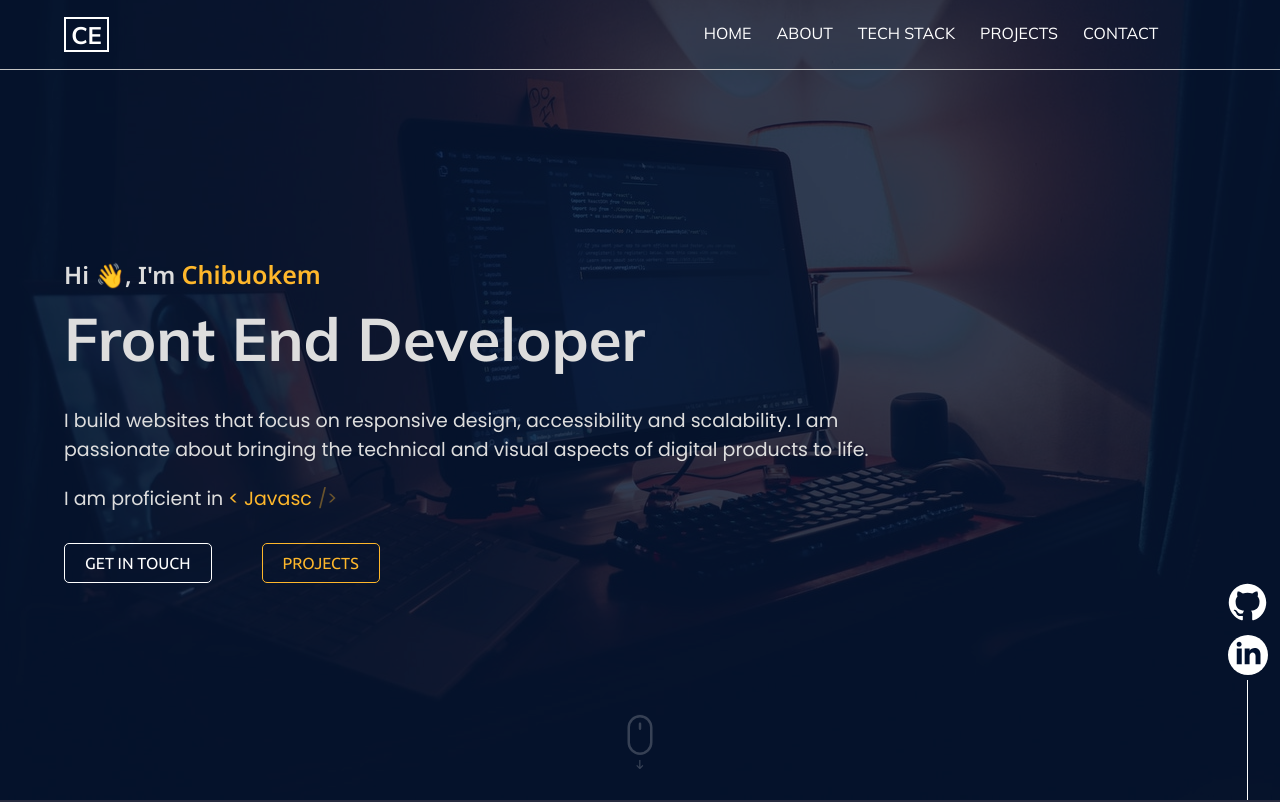
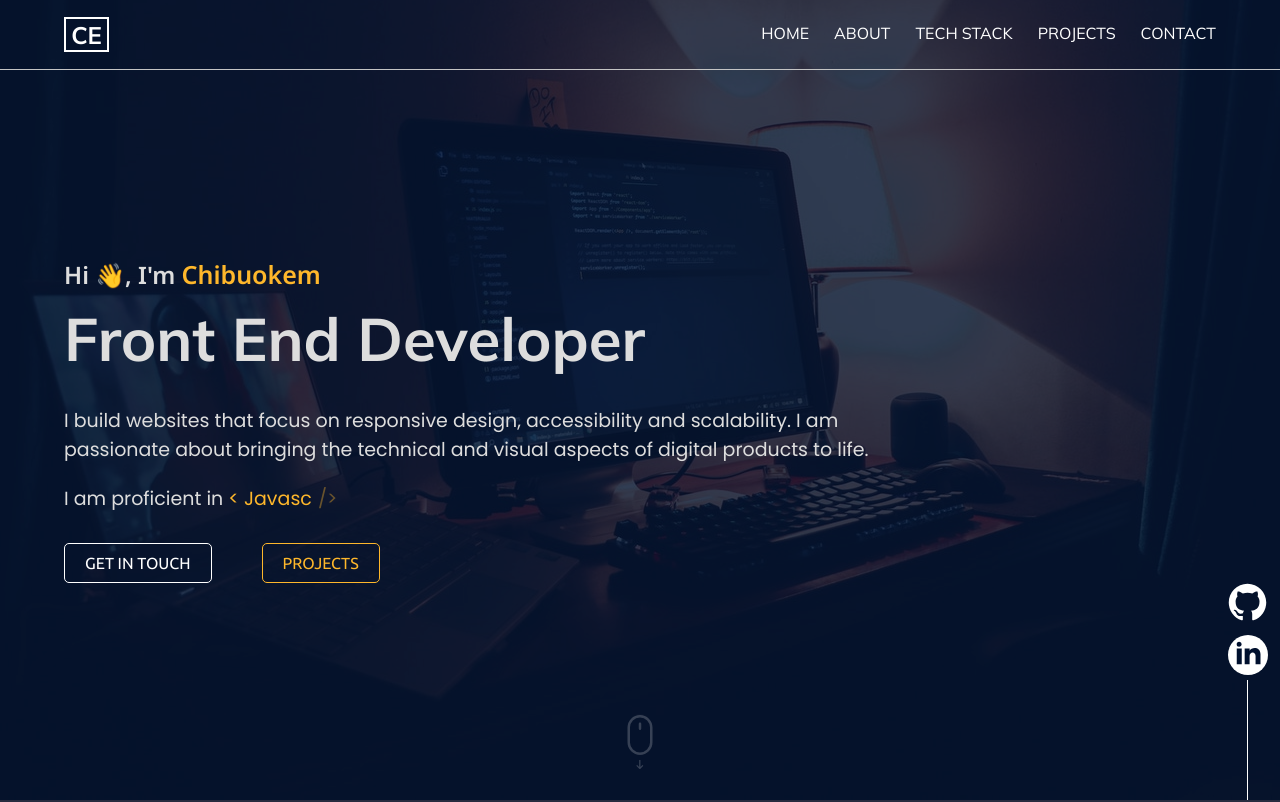
Before and after one commit to ebokes/portfolio, a React (Create React App) app: page / in a window 1280 px wide. Shown: the top 802 px of the page. Built offline with nearby package versions, Linux system fonts and the light colour scheme.

Commit message:
style: remove unneeded right margin from navbar

```diff
--- a/src/components/Navbar/index.jsx
+++ b/src/components/Navbar/index.jsx
@@ -30,9 +30,7 @@ const Navbar = () => {
     <ClickAwayListener onClickAway={handleClickAway}>
       <Header navbar={navColor}>
         <NavContainer>
-          <Nav
-          // data-aos="zoom-out"
-          >
+          <Nav data-aos="zoom-out">
             <Logo href="#home" navbar={navColor}>
               <h2>ce</h2>
             </Logo>
--- a/src/components/Navbar/navbarStyle.jsx
+++ b/src/components/Navbar/navbarStyle.jsx
@@ -42,7 +42,6 @@ export const Menu = styled.ul`
   display: none;
   text-transform: uppercase;
   z-index: 20;
-  margin-right: 5%;
 
   /* mobile */
   @media screen and (max-width: ${({ theme }) => theme.screens.lg}) {
```
